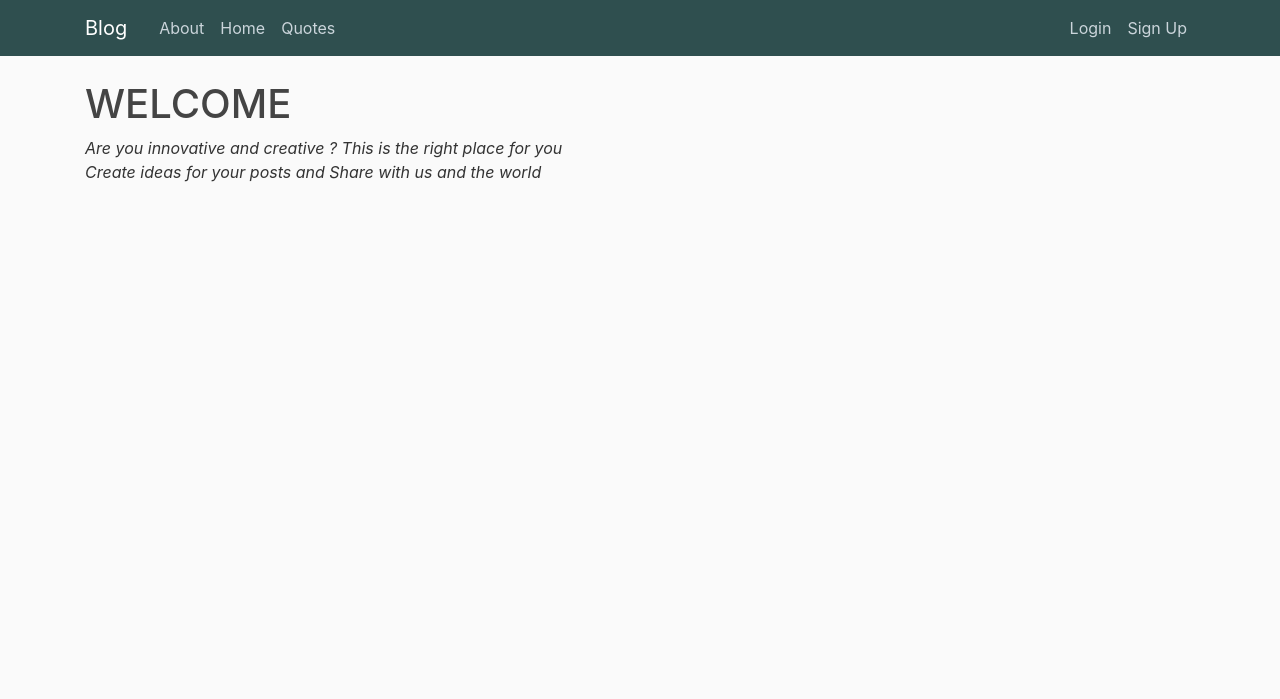
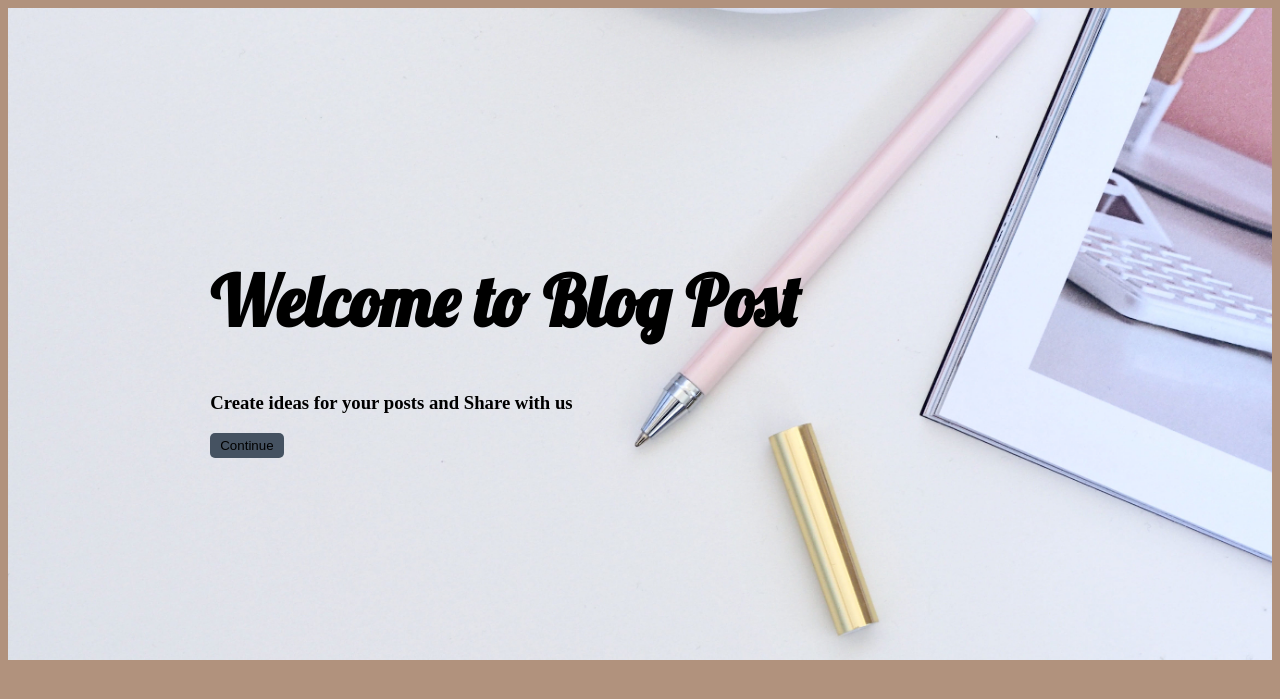
Before and after one commit to umunadine/blog, a Flask app: page / in a window 1280 px wide. Shown: the top 699 px of the page. Run offline with Flask 2, Linux system fonts and the light colour scheme; some libraries are stand-ins or nearby versions.

Commit message:
implementing comments and random quotes

```diff
--- a/app/__init__.py
+++ b/app/__init__.py
@@ -4,7 +4,7 @@ from flask_bcrypt import Bcrypt
 from flask_login import LoginManager
 from .config import DevConfig
 
-app = Flask(__name__, instance_relative_config = True)
+app = Flask(__name__)
 app.config.from_object(DevConfig)
 
 
--- a/app/config.py
+++ b/app/config.py
@@ -27,5 +27,5 @@ class DevConfig(Config):
     Args:
         Config: The parent configuration class with General configuration settings
     '''
-
+    QUOTES_API_BASE_URL ='http://quotes.stormconsultancy.co.uk/random.json'
     DEBUG = True
--- a/app/forms.py
+++ b/app/forms.py
@@ -50,3 +50,7 @@ class PostForm(FlaskForm):
     title = StringField('Title', validators=[DataRequired()])
     content = TextAreaField('Content', validators=[DataRequired()])
     submit = SubmitField('Post')
+
+class PostComment(FlaskForm):
+    comment = TextAreaField('Comment')
+    submit = SubmitField('Comment')
--- a/app/routes.py
+++ b/app/routes.py
@@ -3,10 +3,13 @@ import secrets
 from PIL import Image
 from flask import render_template, url_for,flash, redirect, request, abort
 from app import app, db, bcrypt
-from app.forms import RegistrationForm, LoginForm, UpdateAccountForm, PostForm
-from app.models import User, Post, Quotes
+from app.forms import RegistrationForm, LoginForm, UpdateAccountForm, PostForm,PostComment
+from app.models import User, Post, Quote,Comment
 from flask_login import login_user,current_user,logout_user,login_required
 from .request import my_quotes
+
+
+
 
 @app.route('/')
 @app.route('/about')
@@ -15,14 +18,11 @@ def about():
 
 @app.route('/home')
 def home():
-    posts = Post.query.all()
+    page = request.args.get('page', 1, type=int)
+    posts = Post.query.order_by(Post.date_posted.desc()).paginate(page=page, per_page=2)
+
     return render_template('home.html',posts=posts)
 
-@app.route('/quote')
-def quote():
-    all_quotes = my_quotes()
-    print(all_quotes)
-    return render_template('quote.html',all_quotes =all_quotes)
 
 @app.route("/register", methods=['GET', 'POST'])
 def register():
@@ -108,7 +108,8 @@ def new_post():
 @app.route("/post/<int:post_id>")
 def post(post_id):
     post = Post.query.get_or_404(post_id)
-    return render_template('post.html', title=post.title, post=post)
+    comments = Comment.query.filter_by(post_id = post_id).all()
+    return render_template('post.html', title=post.title, post=post,comments=comments)
 
 
 @app.route("/post/<int:post_id>/update", methods=['GET', 'POST'])
@@ -140,3 +141,27 @@ def delete_post(post_id):
     db.session.commit()
     flash('Post successfully deleted!', 'success')
     return redirect(url_for('home'))
+
+@app.route("/post/<int:post_id>/comment", methods=['GET', 'POST'])
+@login_required
+def new_comment(post_id):
+    post = Post.query.get_or_404(post_id)
+    form = PostComment()
+    all_comments=Comment.query.filter_by(post_id=post_id).all()
+    if form.validate_on_submit():
+        comment = form.comment.data
+        post_id = post_id
+        user_id=current_user._get_current_object().id
+        new_comment=Comment(comment=comment,user_id=user_id,post_id=post_id)
+        new_comment.save_comment()
+
+        flash('Comment created successfully', 'success')
+        return redirect(url_for('post', post_id=post.id))
+    return render_template('comments.html', title='Comment', form=form, legend='Comment')
+
+
+@app.route('/quote',methods=['GET'])
+def quote():
+    quotes = my_quotes()
+    print(quotes)
+    return render_template('quote.html',title=' Random Quote',data=quotes)
--- a/app/static/main.css
+++ b/app/static/main.css
@@ -9,11 +9,11 @@ body {
   }
 
   .bg-steel {
-    background-color: #5f788a;
+    background-color: gray;
   }
 
   .site-header .navbar-nav .nav-link {
-    color: #cbd5db;
+    color: lightpink;
   }
 
   .site-header .navbar-nav .nav-link:hover {
--- a/app/templates/about.html
+++ b/app/templates/about.html
@@ -1,5 +1,48 @@
-{% extends "layout.html" %}
-{% block content %}
-    <h1>WELCOME</h1>
-        <p><em>Are you innovative and creative ? This is the right place for you <br> Create ideas for your posts and Share with us and the world<em> </p>
-{% endblock content %}
+<!DOCTYPE html>
+<html>
+<head>
+    <meta charset="utf-8">
+    <meta name="viewport" content="width=device-width, initial-scale=1, shrink-to-fit=no">
+        <style>
+            body{
+                background-color: rgb(177, 146, 125);
+            }
+            header{
+                margin:0;
+                padding:0;
+                background-image: url('../static/img.jpg');
+                background-repeat: no-repeat;
+                background-size: cover;
+                padding: 16%;
+
+            }
+            button{
+                border: none;
+                outline: none;
+                padding: 5px 10px;
+                background-color: #455261;
+                border-radius: 5px;
+                cursor: pointer;
+
+            }
+            h1{
+                font-family: Lobster;
+                font-size: 70px;
+            }
+            h3{
+                margin-right: 50px;
+            }
+
+        </style>
+            <link href="https://fonts.googleapis.com/css2?family=Lobster&display=swap" rel="stylesheet">
+</head>
+    <body>
+    {% block content %}
+    <header>
+        <h1 class="text-center">Welcome to Blog Post</h1>
+        <h3 class="text-center">Create ideas for your posts and Share with us </h3>
+        <button> <a href="home" style="color: black;text-decoration: none;">Continue</a></button>
+    </header>
+    {% endblock %}
+    </body>
+</html>
--- a/app/templates/layout.html
+++ b/app/templates/layout.html
@@ -4,23 +4,27 @@
     <meta charset="utf-8">
     <meta name="viewport" content="width=device-width, initial-scale=1, shrink-to-fit=no">
     <link rel="stylesheet" href="https://maxcdn.bootstrapcdn.com/bootstrap/4.0.0/css/bootstrap.min.css" integrity="sha384-Gn5384xqQ1aoWXA+058RXPxPg6fy4IWvTNh0E263XmFcJlSAwiGgFAW/dAiS6JXm" crossorigin="anonymous">
+    <link rel= "https://fonts.googleapis.com/css2?family=Lobster+Two:wght@400;700&family=Ubuntu:wght@300;400;500;700&display=swap">
     <style>
  body {
-    background: #fafafa;
+    background:	rgb(228, 224, 224);
     color: #333333;
     margin-top: 5rem;
+    font-family: 'Ubuntu', sans-serif;
   }
 
   h1, h2, h3, h4, h5, h6 {
-    color: #444444;
+    font-family: 'Lobster Two', cursive;
+    font-weight: 400;
+    color: black;
   }
 
   .bg-steel {
-    background-color: #2F4F4F;
+    background-color: gray;
   }
 
   .site-header .navbar-nav .nav-link {
-    color: #cbd5db;
+    color: lightpink;
   }
 
   .site-header .navbar-nav .nav-link:hover {
@@ -34,8 +38,7 @@
   .content-section {
     background: #ffffff;
     padding: 10px 20px;
-    border: 1px solid #dddddd;
-    border-radius: 3px;
+    border-radius: 5px;
     margin-bottom: 20px;
   }
 
@@ -98,9 +101,8 @@
           </button>
           <div class="collapse navbar-collapse" id="navbarToggle">
             <div class="navbar-nav mr-auto">
-              <a class="nav-item nav-link" href="/">About</a>
               <a class="nav-item nav-link" href="{{ url_for('home') }}">Home</a>
-              <a class="nav-item nav-link" href="/quote">Quotes</a>
+              <a class="nav-item nav-link" href="{{ url_for('quote') }}">Quotes</a>
             </div>
             <div class="navbar-nav">
               {% if current_user.is_authenticated %}
@@ -108,8 +110,7 @@
                 <a class="nav-item nav-link" href="{{ url_for('account') }}">My Account</a>
                 <a class="nav-item nav-link" href="{{ url_for('logout') }}">Logout</a>
               {% else %}
-              <a class="nav-item nav-link" href="/login">Login</a>
-              <a class="nav-item nav-link" href="/register">Sign Up</a>
+              <a class="nav-item nav-link" href="/login">Create a Post</a>
               {% endif %}
             </div>
           </div>
```
Also changed, not shown: app/models.py (+23 -4 lines), app/request.py (+13 -28 lines), app/templates/comments.html (added, +29 -0 lines), app/templates/home.html (+30 -6 lines), app/templates/macros.html (added, +8 -0 lines), app/templates/post.html (+18 -0 lines), app/templates/quote.html (+80 -12 lines), app/blog.db, app/static/img.jpg (added), app/static/profile_pics/d569c2766138ee56.jpeg (added), app/static/profile_pics/d8cec5da0a3ab3a9.jpeg (added).
